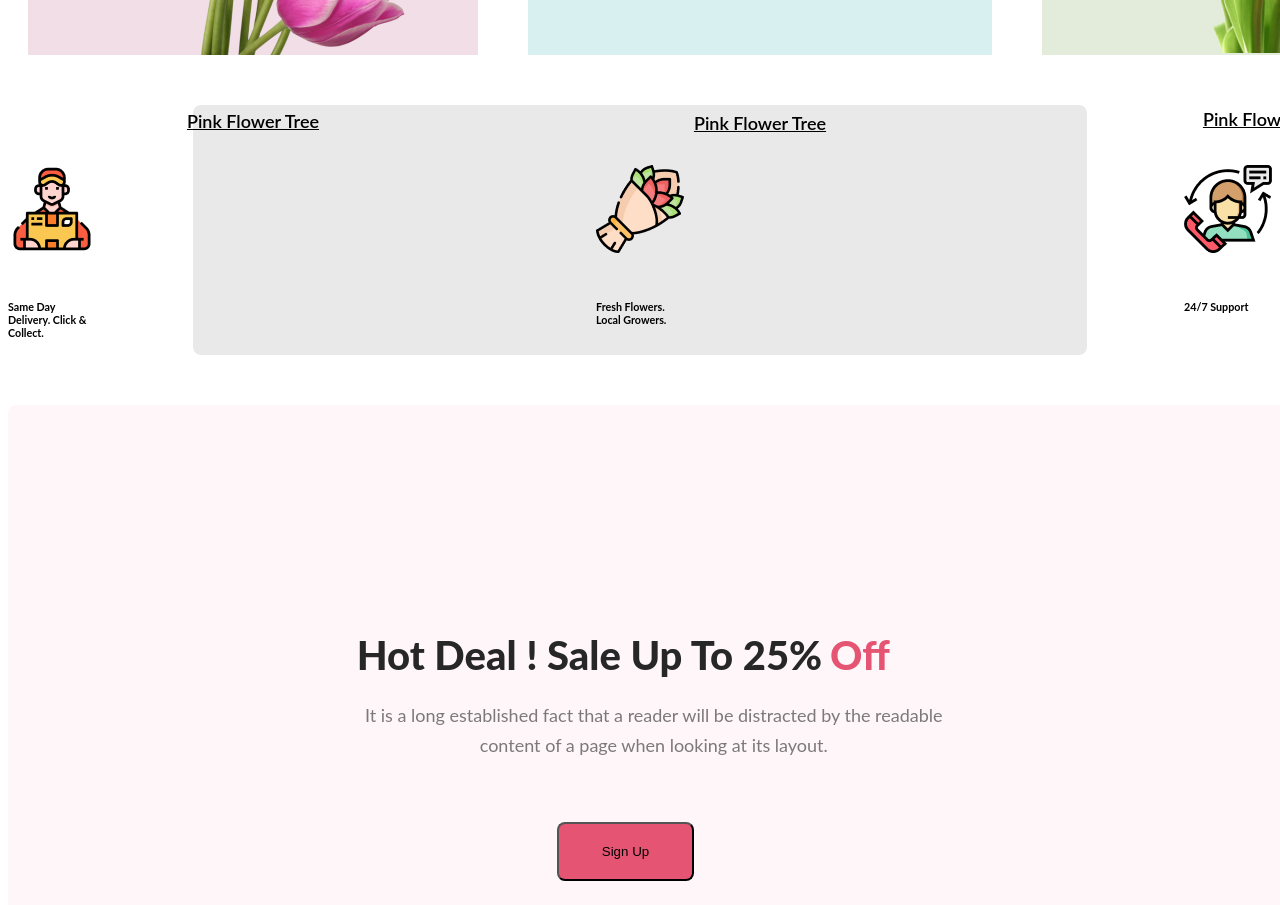
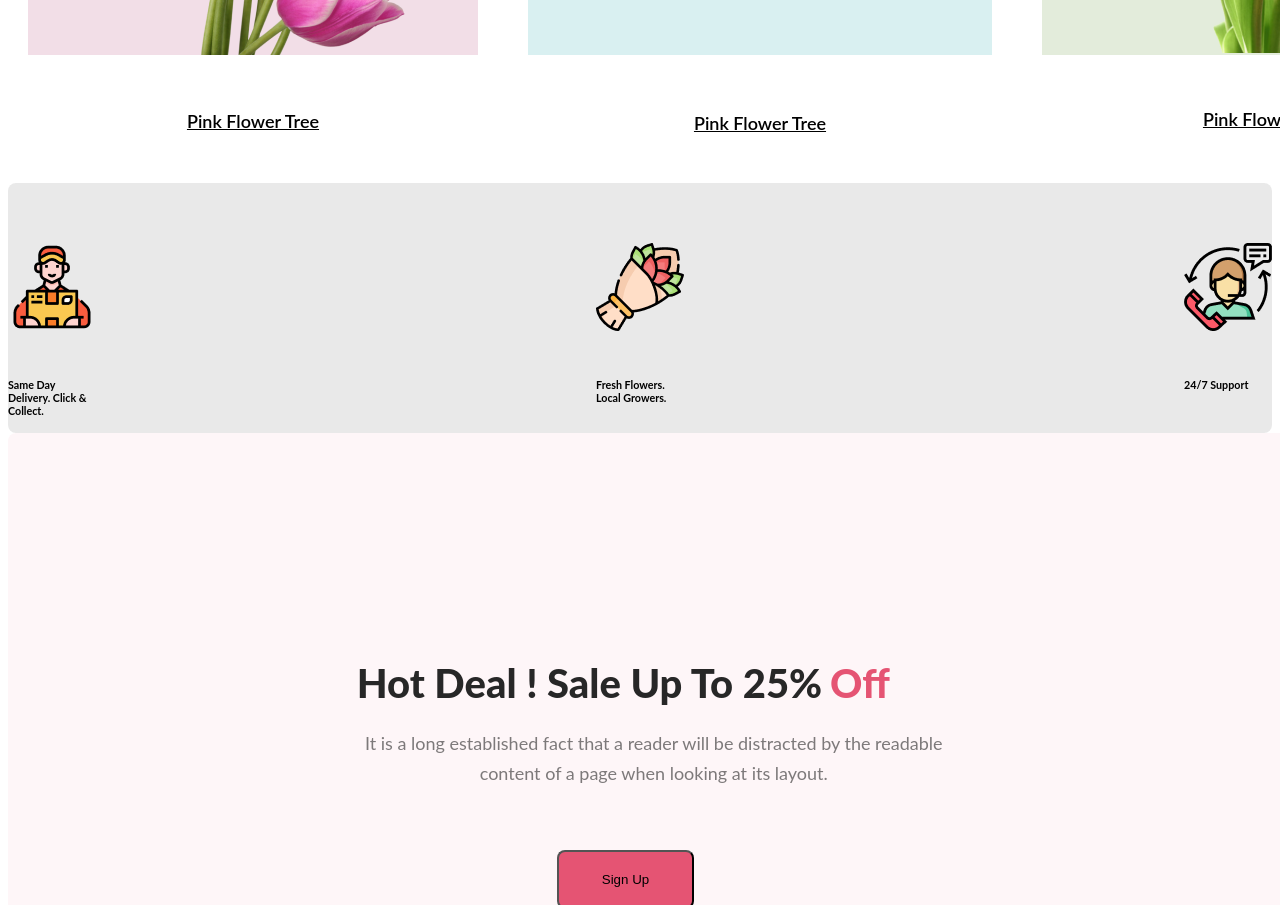
Before and after one commit to Abir010/Assignment1, a plain HTML site: page index.html in a window 1280 px wide. Shown: the part 1569-2474 px from the top of the page. Drawn offline with Linux system fonts and the light colour scheme.

Commit message:
support class margin attribute updated

```diff
--- a/styles/portfolio.css
+++ b/styles/portfolio.css
@@ -180,7 +180,7 @@ body {
     background-color: #2727270D;
     border-radius: 8px;
     background: rgba(39, 39, 39, 0.1);
-    margin: 50px 185px;
+    margin-top: 128px;
     height: 250px;
 }
 
```
